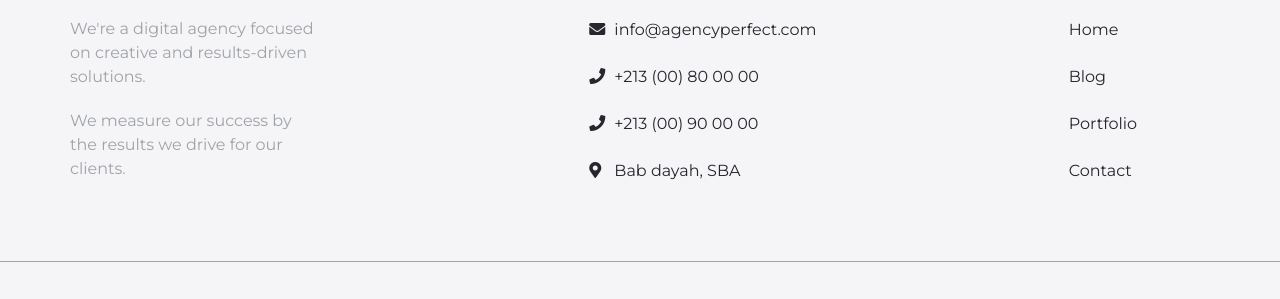
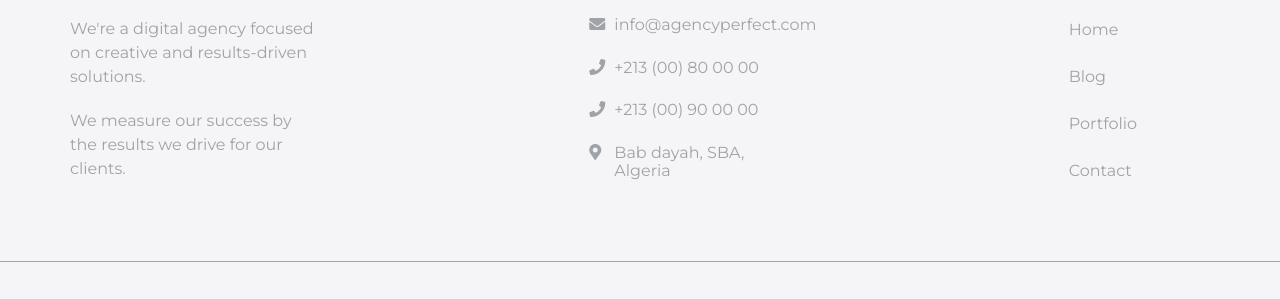
Before and after one commit to HakikiAhmedDjeber/Agency-Perfect, a plain HTML site: page index.html in a window 1280 px wide. Shown: the part 3944-4243 px from the top of the page. Drawn offline with Linux system fonts and the light colour scheme.

Commit message:
some little changes

```diff
--- a/Style/style.css
+++ b/Style/style.css
@@ -561,10 +561,15 @@ footer .info .contact li {
 }
 footer .info .contact li:not(:first-child) {
   padding-left: 30px;
+  color: var(--grey);
+}
+footer .info .contact li:not(:first-child) {
+  color: var(--grey);
 }
 footer .info .contact li:not(:first-child) a,
 footer .info .sections li:not(:first-child) a {
   transition: 0.3s;
+  color: var(--grey);
 }
 footer .info .contact li:not(:first-child) a:hover,
 footer .info .sections li:not(:first-child):hover a {
--- a/index.html
+++ b/index.html
@@ -262,7 +262,7 @@
             </li>
             <li>
               <i class="fa-solid fa-location-dot"></i>
-              Bab dayah, SBA
+              Bab dayah, SBA, Algeria
             </li>
           </ul>
           <ul class="sections">
```
